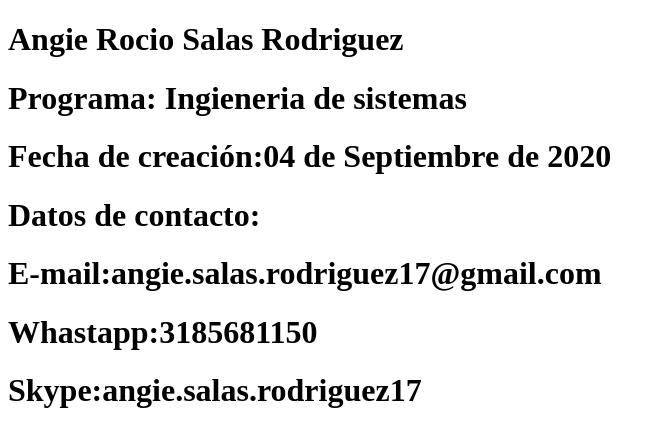
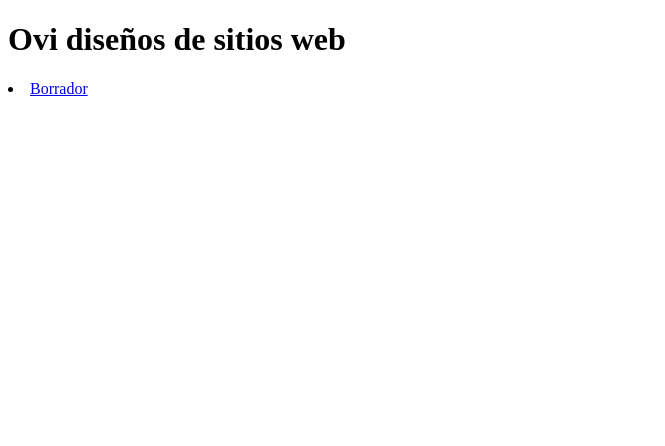
Before and after one commit to AngieRocioSalasRodriguez/dsw_AngieRocioSalasRodriguezinicio.html, a plain HTML site: page index.html in a window 1280 px wide. Shown: the whole page, without its empty margins (0-665 px from the left). Drawn offline with Linux system fonts and the light colour scheme.

Commit message:
v6
index

```diff
--- a/index.html
+++ b/index.html
@@ -1,17 +1,16 @@
 <!DOCTYPE html>
-<html lang="en">
+<html lang="es">
 <head>
+
     <meta charset="UTF-8">
-    <meta name="viewport" content="width=device-width, initial-scale=1.0">
-    <title>Document</title>
+    <title>Diseños de sitios web</title>
+
 </head>
+        <H1>Ovi diseños de sitios web</H1>
 <body>
-    <h1>Angie Rocio Salas Rodriguez</h1>
-    <h1>Programa: Ingieneria de sistemas</h1>
-    <h1>Fecha de creación:04 de Septiembre de 2020</h1>
-    <h1>Datos de contacto:</h1>
-    <h1>E-mail:angie.salas.rodriguez17@gmail.com</h1>
-    <h1>Whastapp:3185681150</h1>
-    <h1>Skype:angie.salas.rodriguez17</h1>
+
+    <nav>
+       <li><a href="planing.html">Borrador</li></a>
+    </nav>
 </body>
 </html>
```
